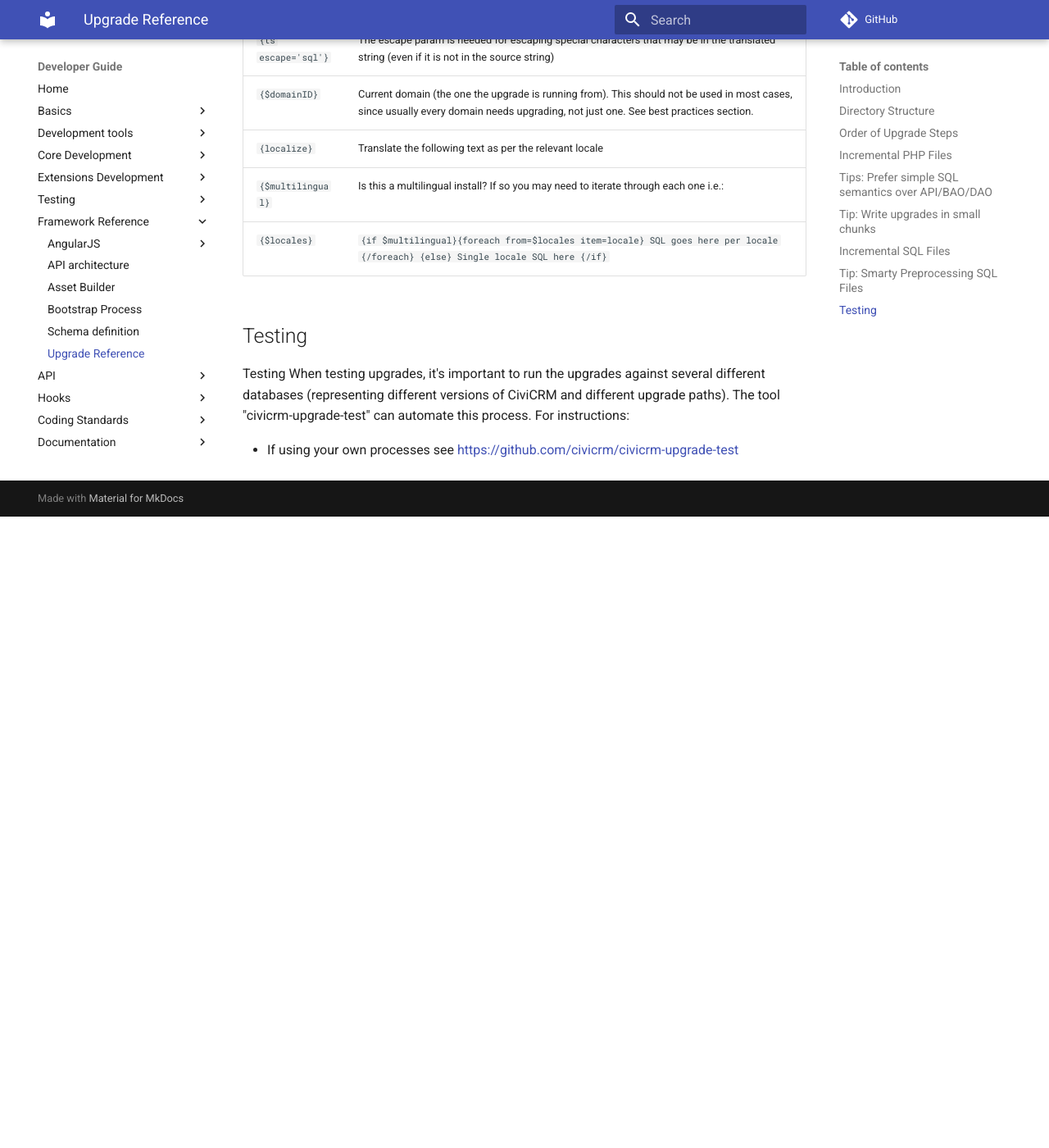
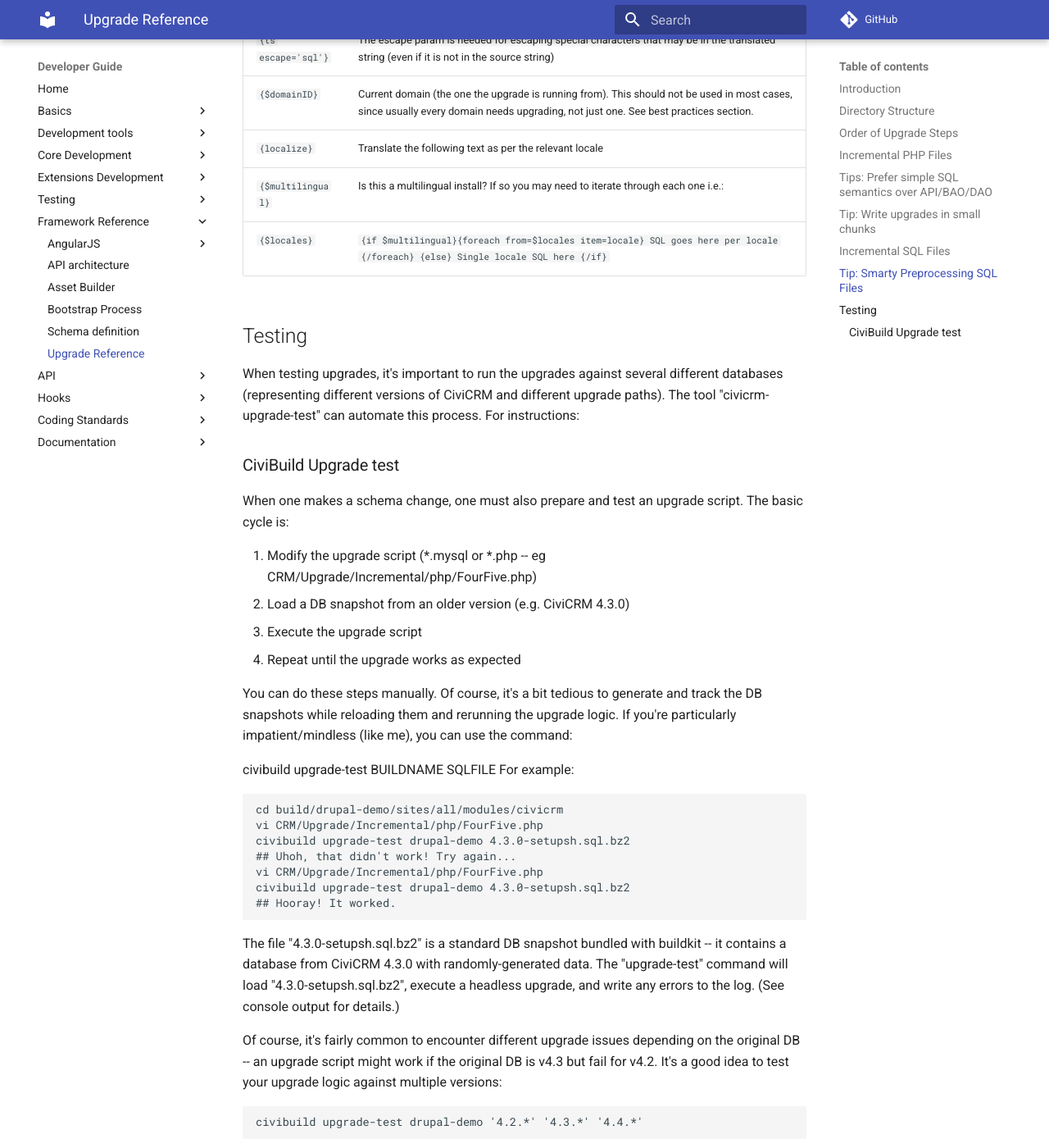
Before and after one commit to civicrm/civicrm-dev-docs, an MkDocs documentation site: the page built from docs/framework/upgrade.md, in a window 1280 px wide and 1400 px high, scrolled down 3446 px. Shown: the whole window at 82% size. Built offline with MkDocs 1.6.1 and Material for MkDocs 9.7.7, drawn with Linux system fonts in a browser that asks for light colours; comment, search, counter and statistics services are not loaded; old or Windows-style settings are respelled for this version of MkDocs; before the commit the page ends 4076 px from its top, so only the background shows below that; some of the changed text lies outside the part shown.

Commit message:
Add in content on running upgrade-test in CiviBuild to address issue 193

````diff
--- a/docs/framework/upgrade.md
+++ b/docs/framework/upgrade.md
@@ -79,6 +79,55 @@
 
 ## Testing
 
-Testing When testing upgrades, it's important to run the upgrades against several different databases (representing different versions of CiviCRM and different upgrade paths). The tool "civicrm-upgrade-test" can automate this process. For instructions:
+When testing upgrades, it's important to run the upgrades against several different databases (representing different versions of CiviCRM and different upgrade paths). The tool "civicrm-upgrade-test" can automate this process. For instructions:
+
+### CiviBuild Upgrade test
+When one makes a schema change, one must also prepare and test an upgrade script. The basic cycle is:
+
+1. Modify the upgrade script (*.mysql or *.php -- eg CRM/Upgrade/Incremental/php/FourFive.php)
+2. Load a DB snapshot from an older version (e.g. CiviCRM 4.3.0)
+3. Execute the upgrade script
+4. Repeat until the upgrade works as expected
+
+You can do these steps manually. Of course, it's a bit tedious to generate and track the DB snapshots while reloading them and rerunning the upgrade logic. If you're particularly impatient/mindless (like me), you can use the command:
+
+civibuild upgrade-test BUILDNAME SQLFILE
+For example:
+```shell
+cd build/drupal-demo/sites/all/modules/civicrm
+vi CRM/Upgrade/Incremental/php/FourFive.php
+civibuild upgrade-test drupal-demo 4.3.0-setupsh.sql.bz2
+## Uhoh, that didn't work! Try again...
+vi CRM/Upgrade/Incremental/php/FourFive.php
+civibuild upgrade-test drupal-demo 4.3.0-setupsh.sql.bz2
+## Hooray! It worked.
+```
+
+The file "4.3.0-setupsh.sql.bz2" is a standard DB snapshot bundled with buildkit -- it contains a database from CiviCRM 4.3.0 with randomly-generated data. The "upgrade-test" command will load "4.3.0-setupsh.sql.bz2", execute a headless upgrade, and write any errors to the log. (See console output for details.)
+
+Of course, it's fairly common to encounter different upgrade issues depending on the original DB -- an upgrade script might work if the original DB is v4.3 but fail for v4.2. It's a good idea to test your upgrade logic against multiple versions:
+
+```shell
+civibuild upgrade-test drupal-demo '4.2.*' '4.3.*' '4.4.*'
+```
+
+All of the tests above use standard DB snapshots with randomly-generated data. If you want to test something more specific, then create your own DB snapshot and use it, eg:
+
+```shell
+## Make your own DB with weird data; save a snapshot
+echo "update civicrm_contact set weird=data" | mysql exampledbname
+mysqldump exampledbname | gzip > /tmp/my-snapshot.sql.gz
+## Write some upgrade logic & try it
+vi CRM/Upgrade/Incremental/php/FourFive.php
+civibuild upgrade-test drupal-demo /tmp/my-snapshot.sql.gz
+## Uhoh, that didn't work! Try again...
+vi CRM/Upgrade/Incremental/php/FourFive.php
+civibuild upgrade-test drupal-demo /tmp/my-snapshot.sql.gz
+## Hooray! It worked.
+```
+If at any point you need to backout and load a "known-working" database, then use the DB created by the original build:
+```shell
+civibuild restore drupal-demo
+```
 
 * If using your own processes see [https://github.com/civicrm/civicrm-upgrade-test](https://github.com/civicrm/civicrm-upgrade-test)
````
